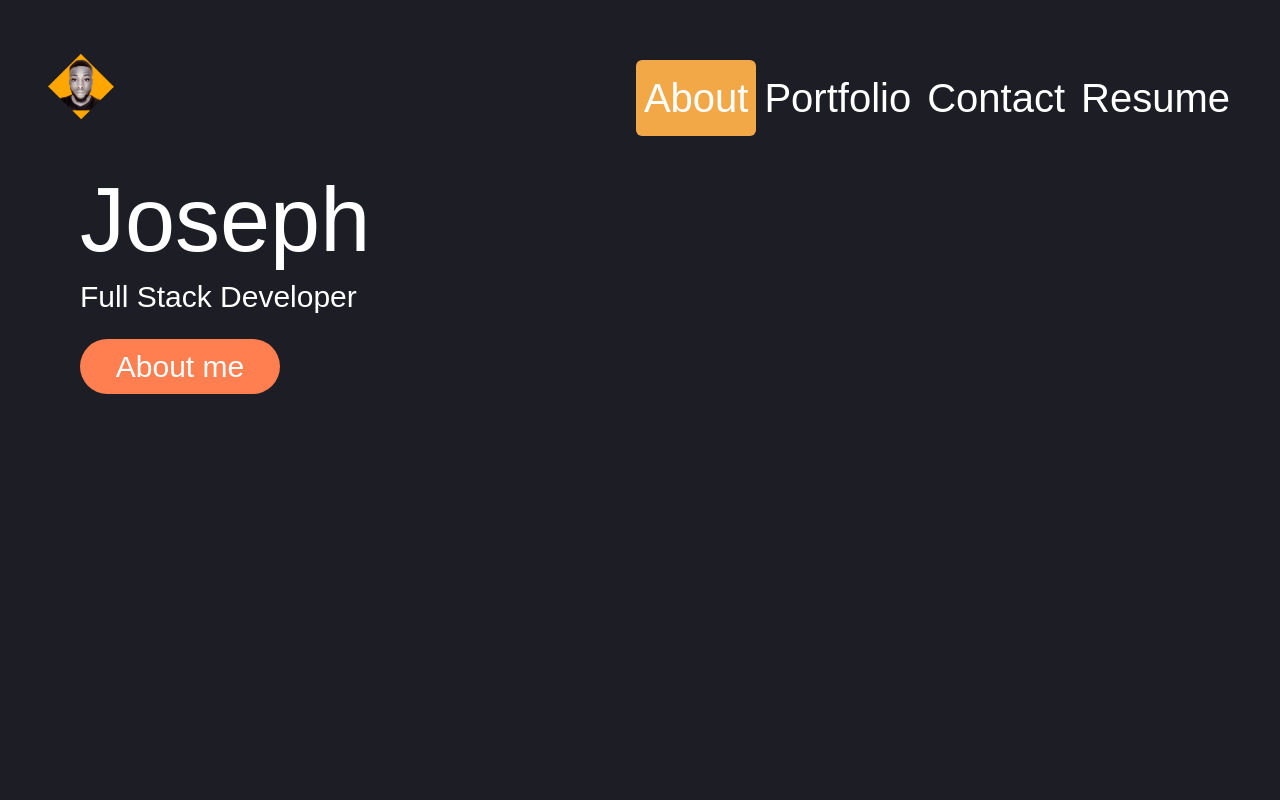
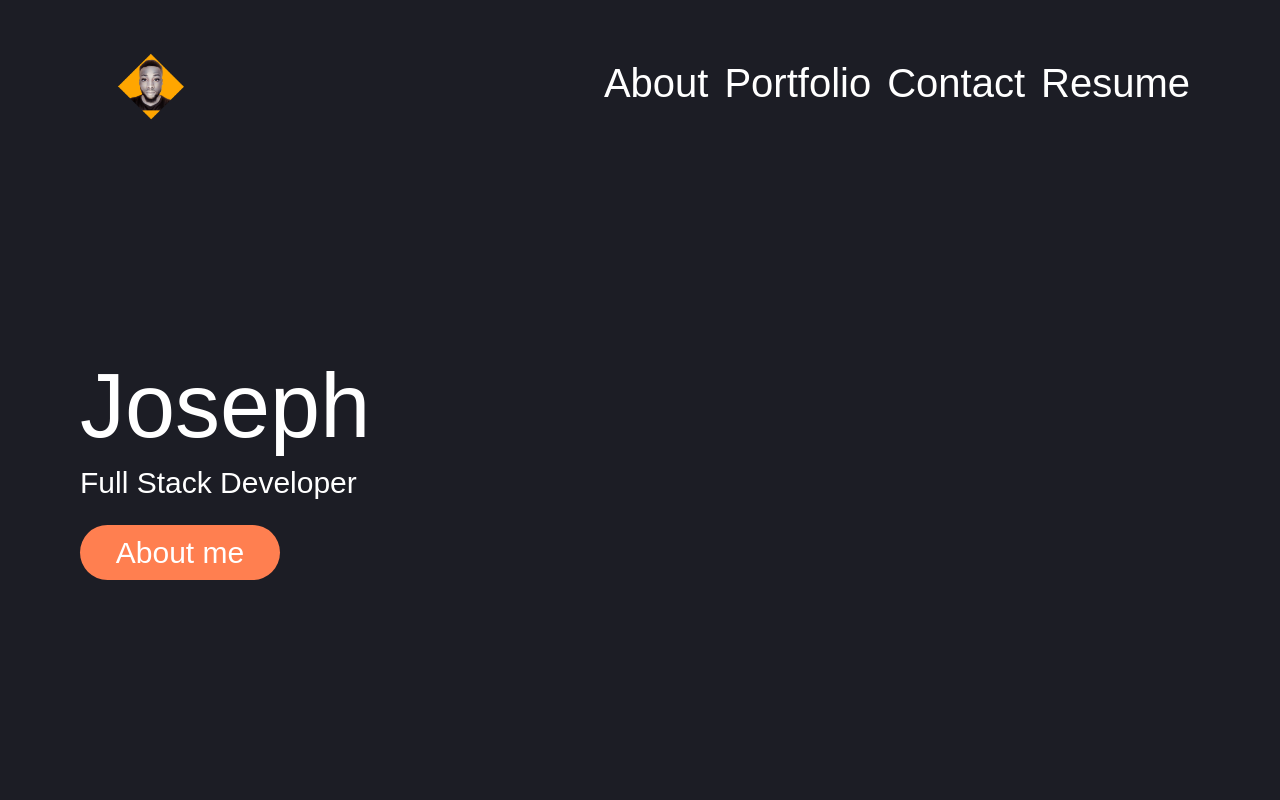
Before and after one commit to joesen-dev/react-portfolio, a React (Create React App) app: page / in a window 1280 px wide. Shown: the top 800 px of the page. Built offline with nearby package versions, Linux system fonts and the light colour scheme.

Commit message:
[ISSUE #15] - Bootstrap navbar  - added react bootstrap navbar to fix issue where hamburger button was not working. On click, the hamburger menue now shows nav items

```diff
--- a/package.json
+++ b/package.json
@@ -9,6 +9,7 @@
     "@testing-library/user-event": "^13.5.0",
     "bootstrap": "^5.2.2",
     "react": "17.0.2",
+    "react-bootstrap": "^2.5.0",
     "react-dom": "17.0.2",
     "react-scripts": "5.0.1",
     "web-vitals": "^2.1.4"
--- a/src/components/Nav/index.js
+++ b/src/components/Nav/index.js
@@ -1,7 +1,10 @@
 import React, { useEffect } from "react";
+import Container from "react-bootstrap/Container";
+import Nav from "react-bootstrap/Nav";
+import Navbar from "react-bootstrap/Navbar";
 import avatar from "../../assets/images/portfolio-avatar2.png";
 
-function Nav(props) {
+function Navigation(props) {
   const { currentPage, handlePageChange } = props;
   useEffect(() => {
     document.title = `${currentPage}`;
@@ -10,82 +13,52 @@ function Nav(props) {
   return (
     <section className="hero">
       <header className="App-header">
-        <nav className="navbar navbar-expand-lg">
-          <div className="container-fluid">
-            <a className="navbar-brand" href="#about">
+        {/* REACT NAVBAR */}
+        <Navbar expand="lg">
+          <Container>
+            <Navbar.Brand href="#home">
               <img
                 src={avatar}
                 className="avatar"
                 alt="Joseph's portfolio avatar"
               />
-            </a>
-            <button
-              className="navbar-toggler navbar-light"
-              type="button"
-              data-bs-toggle="collapse"
-              data-bs-target="#navbarNav"
-              aria-controls="navbarNav"
-              aria-expanded="false"
-              aria-label="Toggle navigation">
-              <span className="navbar-toggler-icon"></span>
-            </button>
-            <div
-              className="collapse navbar-collapse justify-content-end"
-              id="navbarNav">
-              <ul className="navbar-nav nav-pills justify-content-end">
-                <li className="nav-item">
-                  <a
+            </Navbar.Brand>
+            <Navbar.Toggle aria-controls="basic-navbar-nav" />
+            <Navbar.Collapse
+              id="basic-navbar-nav"
+              className="justify-content-end nav-pills">
+              <Nav>
+                <Nav.Link
                   href="#about"
                   onClick={() => handlePageChange("About")}
                   // (ternary) operator that checks to see if the current page is "About"
                   // If it is, we set the current page to 'nav-link-active', otherwise we set it to 'nav-link'
-                    // className={currentPage === "About" ? "navActive" : "nav-link"}>
-                    className={
-                      currentPage === "About" ? "nav-link active" : "nav-link"
-                    }
-                    aria-current={currentPage === "About" ? "page" : ""}>
+                  // className={
+                  //   currentPage === "About" ? "nav-link active" : "nav-link"
+                  // }
+                >
                   About
-                  </a>
-                </li>
-                <li className="nav-item">
-                  <a
+                </Nav.Link>
+                <Nav.Link
                   href="#portfolio"
-                    onClick={() => handlePageChange("Portfolio")}
-                    className={
-                      currentPage === "Portfolio"
-                        ? "nav-link active"
-                        : "nav-link"
-                    }
-                    aria-current={currentPage === "Portfolio" ? "page" : ""}>
+                  onClick={() => handlePageChange("Portfolio")}>
                   Portfolio
-                  </a>
-                </li>
-                <li className="nav-item">
-                  <a
+                </Nav.Link>
+                <Nav.Link
                   href="#contact"
-                    onClick={() => handlePageChange("Contact")}
-                    className={
-                      currentPage === "Contact" ? "nav-link active" : "nav-link"
-                    }
-                    aria-current={currentPage === "Contact" ? "page" : ""}>
+                  onClick={() => handlePageChange("Contact")}>
                   Contact
-                  </a>
-                </li>
-                <li className="nav-item">
-                  <a
+                </Nav.Link>
+                <Nav.Link
                   href="#resume"
-                    onClick={() => handlePageChange("Resume")}
-                    className={
-                      currentPage === "Resume" ? "nav-link active" : "nav-link"
-                    }
-                    aria-current={currentPage === "Resume" ? "page" : ""}>
+                  onClick={() => handlePageChange("Resume")}>
                   Resume
-                  </a>
-                </li>
-              </ul>
-            </div>
-          </div>
-        </nav>
+                </Nav.Link>
+              </Nav>
+            </Navbar.Collapse>
+          </Container>
+        </Navbar>
+      </header>
       <div className="hero-container">
         <div className="hero-text">
           <h1>Joseph</h1>
@@ -96,11 +69,9 @@ function Nav(props) {
             </a>
           </div>
         </div>
-          <div className="socials"></div>
       </div>
-      </header>
     </section>
   );
 }
 
-export default Nav;
+export default Navigation;
--- a/src/components/PortfolioContainer/index.js
+++ b/src/components/PortfolioContainer/index.js
@@ -1,5 +1,5 @@
 import React, { useState } from "react";
-import Nav from "../Nav";
+import Navigation from "../Nav";
 import About from "../About";
 import Portfolio from "../Portfolio";
 import Contact from "../Contact";
@@ -26,7 +26,10 @@ export default function PortfolioContainer() {
 
   return (
     <div id="bootstrap-overrides">
-      <Nav currentPage={currentPage} handlePageChange={handlePageChange} />
+      <Navigation
+        currentPage={currentPage}
+        handlePageChange={handlePageChange}
+      />
       {renderPage()}
       <Footer></Footer>
     </div>
--- a/src/index.css
+++ b/src/index.css
@@ -38,10 +38,6 @@
 } */
 .container-fluid {
   margin-left: 0;
-}
-.container {
-  padding-top: 80px;
-  padding-bottom: 80px;
 }
 
 /* Text will show only when hovering over the card */
```
Also changed, not shown: 2 other files (tests, documents, lock files or other folders). Lines whose indentation alone changed are shown as unchanged.
